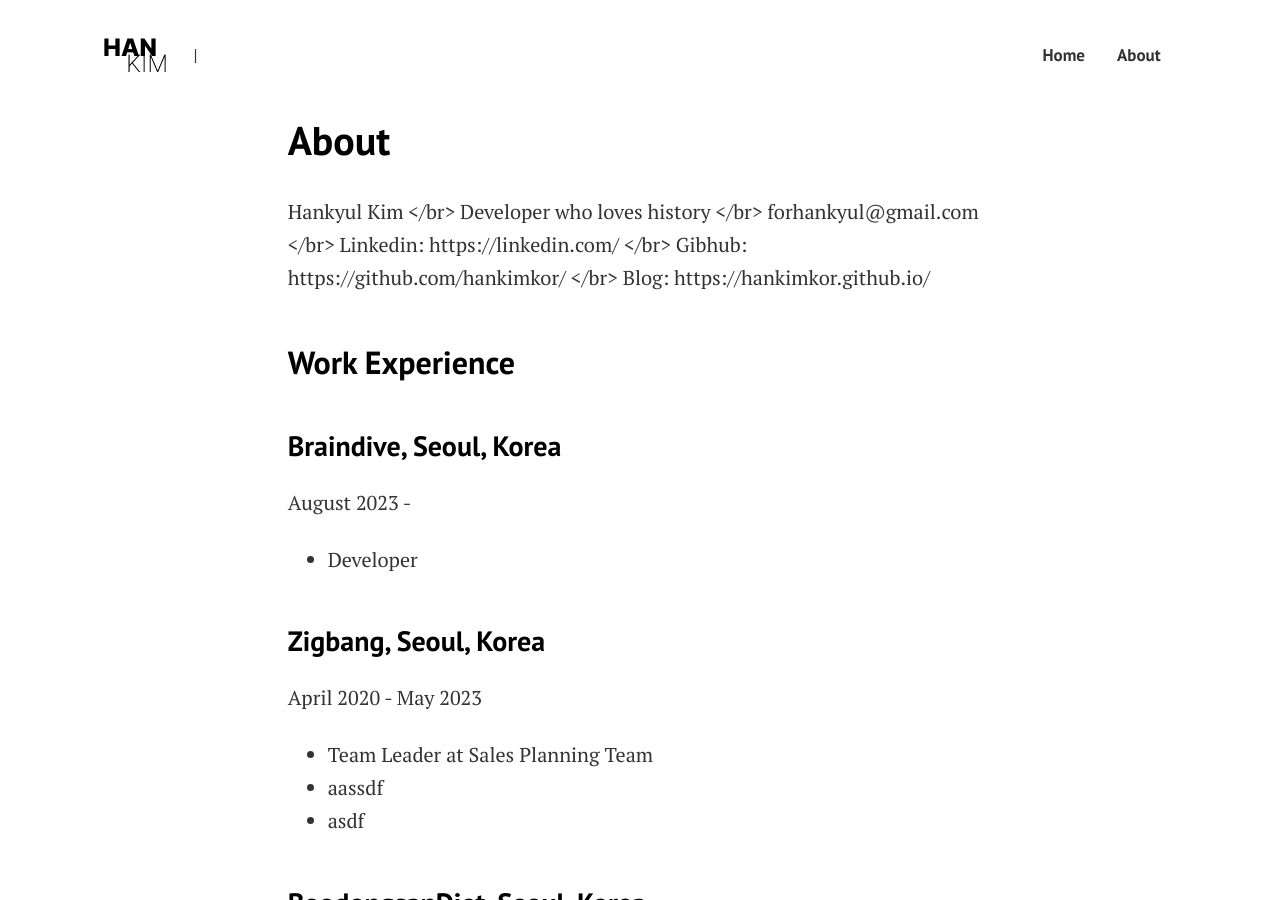
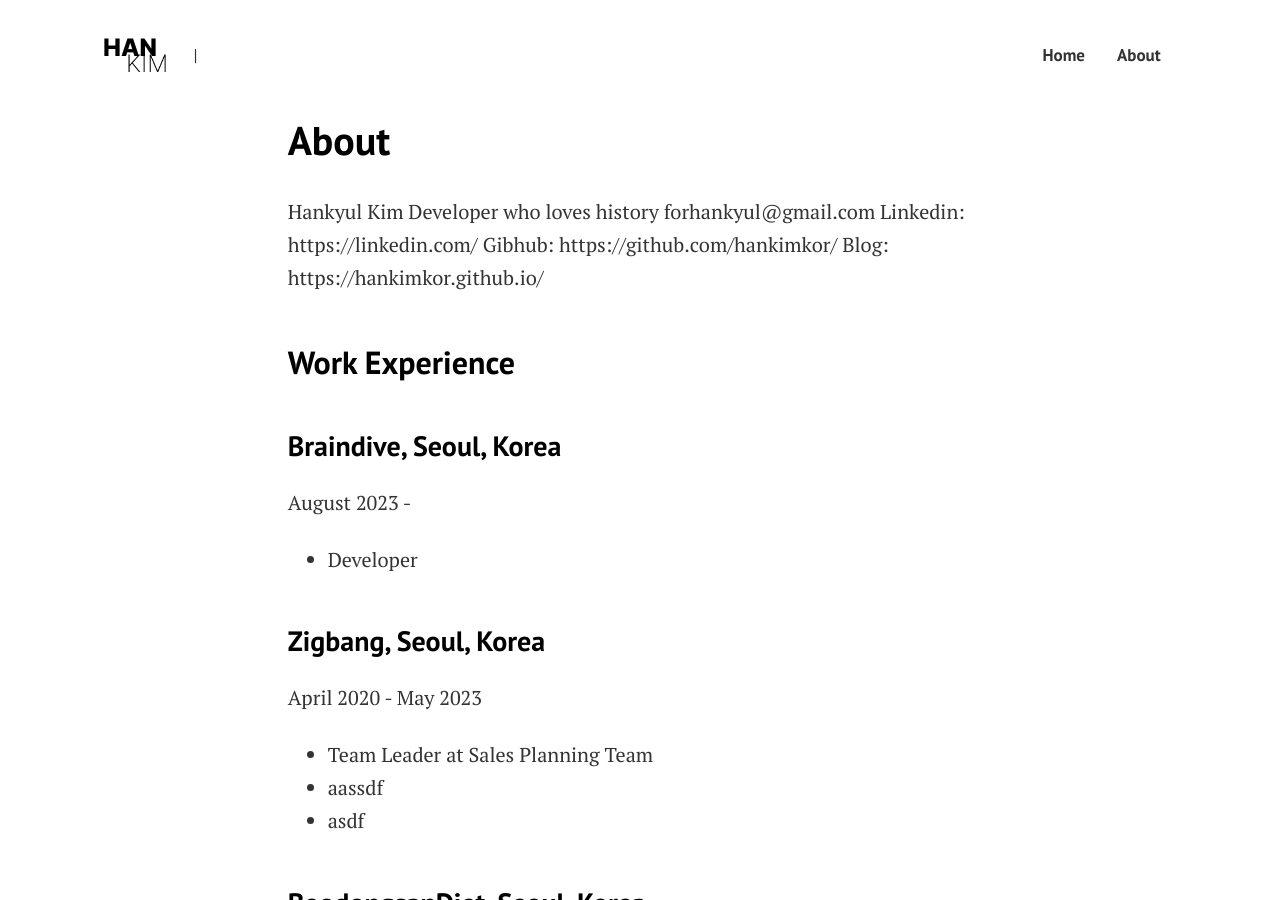
Before and after one commit to HANKIMKOR/HANKIMKOR.github.io, a Jekyll site: the page built from pages/about.md, in a window 1280 px wide and 900 px high. Built offline with Jekyll 4.4.1, drawn with Linux system fonts in a browser that asks for light colours.

```diff
--- a/pages/about.md
+++ b/pages/about.md
@@ -5,11 +5,11 @@ permalink: "/about/"
 # image: assets/images/screenshot.png
 ---
 
-Hankyul Kim </br>
-Developer who loves history </br>
-forhankyul@gmail.com </br>
-Linkedin: https://linkedin.com/ </br>
-Gibhub: https://github.com/hankimkor/ </br>
+Hankyul Kim
+Developer who loves history
+forhankyul@gmail.com
+Linkedin: https://linkedin.com/
+Gibhub: https://github.com/hankimkor/
 Blog: https://hankimkor.github.io/
 
 ## Work Experience
```
Also changed, not shown: _posts/2024-06-29-baseball-ops.md (added, +68 -0 lines), assets/images/category_baseball.webp (added).
